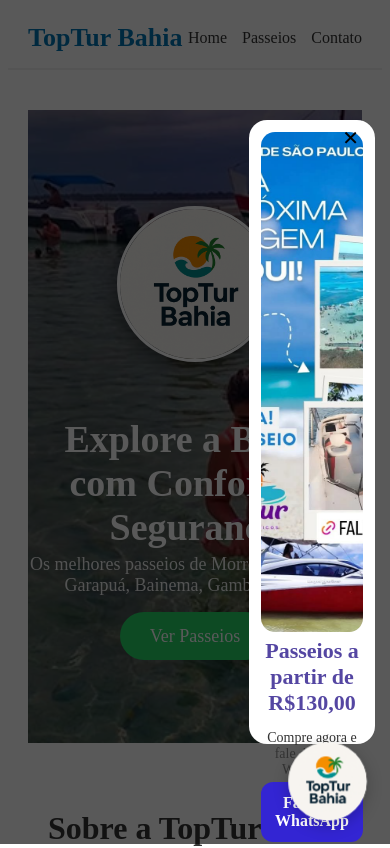
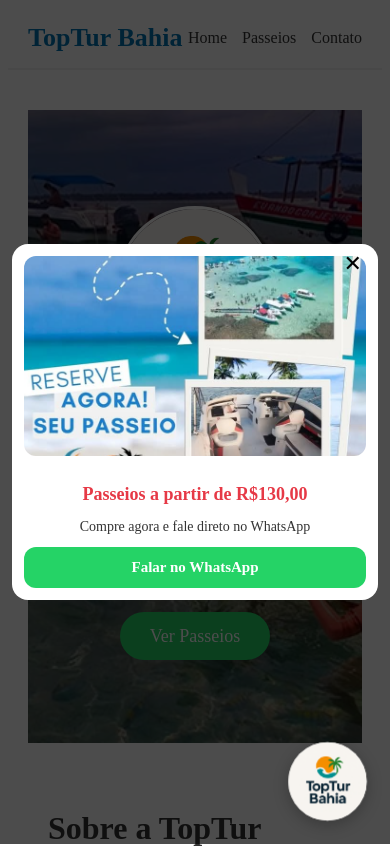
Before and after one commit to Fred-creat/Toptur-Site, a React (Vite) app in the folder toptur-bahia/: page / in a window 390 px wide. Shown: the top 848 px of the page. Built offline with nearby package versions, Linux system fonts and the light colour scheme; no server answers.

Commit message:
refactor banner styles for improved responsiveness and aesthetics

```diff
--- a/toptur-bahia/src/pages/Home.jsx
+++ b/toptur-bahia/src/pages/Home.jsx
@@ -51,90 +51,93 @@
 `;
 
 /* ================== BANNER PROMO ================== */
-
 const Overlay = styled.div`
   position: fixed;
   inset: 0;
-  background: rgba(0, 0, 0, 0.65);
+  background: rgba(0, 0, 0, 0.7);
   z-index: 9999;
   display: flex;
   align-items: center;
   justify-content: center;
-  padding: 15px;
+  padding: 12px;
 `;
 
 const Banner = styled.div`
   background: #fff;
-  max-width: 400px;
   width: 100%;
-  height: 600px;
-  margin-top: 20px;
-  border-radius: 18px;
-  padding: 12px;
-  margin-left: 65%;
+  max-width: 420px;
+  border-radius: 16px;
+  padding: 14px;
   text-align: center;
   position: relative;
-  animation: zoom 0.5s ease;
 
-  @keyframes zoom {
-    from {
-      transform: scale(0.9);
-      opacity: 0;
-    }
-    to {
-      transform: scale(1);
-      opacity: 1;
-    }
+  /* MOBILE FIRST */
+  @media (max-width: 480px) {
+    max-width: 95%;
+    padding: 12px;
   }
 `;
 
 const BannerImage = styled.img`
   width: 100%;
-  height: 500px;
+  height: auto;
+  max-height: 240px;
   object-fit: cover;
-  position: relative;
-  border-radius: 14px;
-  margin-bottom: 12px;
+  border-radius: 12px;
+  margin-bottom: 10px;
 
+  /* Ajuste fino para celular */
+  @media (max-width: 480px) {
+    max-height: 200px;
+  }
 `;
 
 const BannerTitle = styled.h2`
-  color: #5446a2;
-  font-size: 22px;
-  margin-bottom: 8px;
-  margin-top: -10px;
-  font-weight: bold;
-  text-align: center;
+  color: #e63946;
+  font-size: 20px;
+  margin-bottom: 6px;
+
+  @media (max-width: 480px) {
+    font-size: 18px;
+  }
 `;
 
 const BannerText = styled.p`
-  font-size: 14px;
-  margin-bottom: 14px;
+  font-size: 15px;
+  margin-bottom: 12px;
   color: #333;
+
+  @media (max-width: 480px) {
+    font-size: 14px;
+  }
 `;
 
 const BannerButton = styled.a`
   display: block;
-  margin-top: -10px;
-  background: #3325d3;
+  background: #25d366;
   color: #fff;
-  padding: 12px;
+  padding: 14px;
   border-radius: 12px;
   font-weight: bold;
   text-decoration: none;
   font-size: 16px;
+
+  @media (max-width: 480px) {
+    font-size: 15px;
+    padding: 12px;
+  }
 `;
 
 const CloseButton = styled.button`
   position: absolute;
-  top: 5px;
+  top: 6px;
   right: 10px;
   border: none;
   background: transparent;
-  font-size: 20px;
+  font-size: 22px;
   cursor: pointer;
-  z-index: 10000;
 `;
+
 
 /* ================== COMPONENT ================== */
 
```
